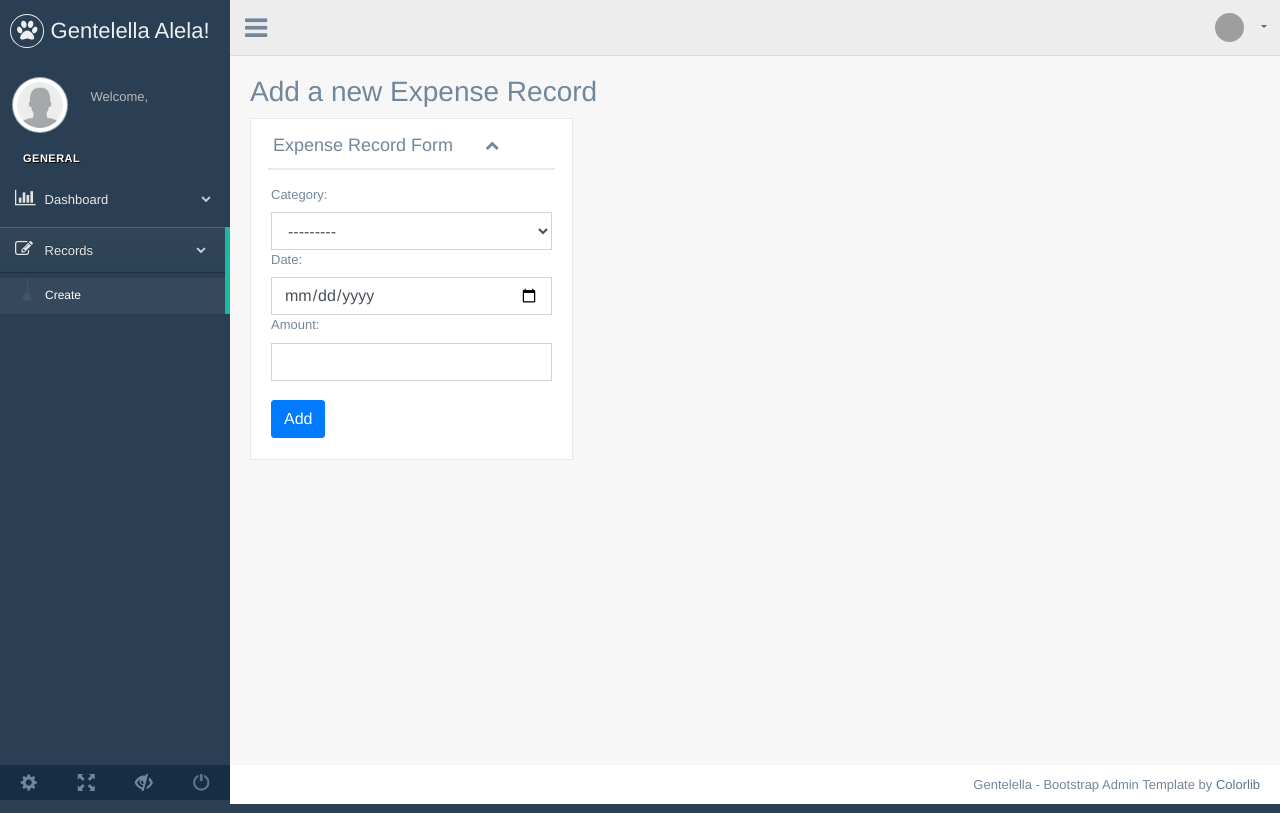
After one commit to ederortega/selfaccounting, a Django app: page /zzz/add/ in a window 1280 px wide. The commit adds this page. Run offline with Django 3.2, Linux system fonts and the light colour scheme; data that the repository does not hold is empty; some libraries are stand-ins or nearby versions; grey boxes are pictures that could not be loaded.

Commit message:
[Z-04] Add / Edit expense record form

```diff
--- /dev/null
+++ b/zzz/forms.py
@@ -0,0 +1,19 @@
+from django.forms import ModelForm, DateInput, Select, NumberInput
+from .models import Category, ExpenseRecord
+
+
+class CategoryForm(ModelForm):
+    class Meta:
+        model = Category
+        fields = ['name']
+
+
+class ExpenseRecordForm(ModelForm):
+    class Meta:
+        model = ExpenseRecord
+        fields = ['category', 'date', 'amount']
+        widgets = {
+            'category': Select(attrs={'class': 'form-control'}),
+            'date': DateInput(attrs={'class': 'form-control', 'type': 'date'}),
+            'amount': NumberInput(attrs={'class': 'form-control'}),
+        }
--- a/zzz/templates/zzz/base.html
+++ b/zzz/templates/zzz/base.html
@@ -59,7 +59,7 @@
                   </li>
                   <li><a><i class="fa fa-edit"></i> Records <span class="fa fa-chevron-down"></span></a>
                     <ul class="nav child_menu">
-                      <li><a href="form.html">Create</a></li>
+                      <li><a href="{% url 'zzz:add' %}">Create</a></li>
                     </ul>
                   </li>
                 </ul>
--- /dev/null
+++ b/zzz/templates/zzz/expense_add_edit.html
@@ -0,0 +1,46 @@
+{% extends 'zzz/base.html' %}
+{% block title %}{% if update %}Edit{% else %}Add{% endif %} Expense Record {% endblock title %}
+{% block main-content %}
+    <div class="page-title">
+        <div class="title_left">
+            <h3>
+                {% if update %}Update a{% else %}Add a new{% endif %} Expense Record
+            </h3>
+        </div>
+    </div>
+    <div class="clearfix"></div>
+    <div class="row">
+        <div class="col-md-4">
+        <!-- FORMULARIO -->
+            <div class="x_panel">
+                <div class="x_title">
+                    <h2>Expense Record Form</h2>
+                    <ul class="nav navbar-right panel_toolbox">
+                        <li><a class="collapse-link"><i class="fa fa-chevron-up"></i></a>
+                        </li>
+                    </ul>
+                    <div class="clearfix"></div>
+                </div>
+                <div class="x_content">
+                    <form action="." method="post" id="demo-form">{% csrf_token %}
+                        {{ form.category.label_tag }}
+                        {{ form.category }}
+                        {{ form.category.errors }}
+
+                        {{ form.date.label_tag }}
+                        {{ form.date }}
+                        {{ form.date.errors }}
+
+                        {{ form.amount.label_tag }}
+                        {{ form.amount }}
+                        {{ form.amount.errors }}
+                        <br />
+                        <input class="btn btn-primary" type="submit" value="{% if update %}Update{% else %}Add{% endif %}">
+                    </form>
+                    {% include "zzz/messages.html" %}
+                </div>
+            </div>
+        <!-- -->
+        </div>
+    </div>
+{% endblock main-content %}
--- /dev/null
+++ b/zzz/templates/zzz/messages.html
@@ -0,0 +1,5 @@
+{% if messages %}
+    {% for  message in messages %}
+        <p class="{{ message.tags }}">{{ message }}</p>
+    {% endfor %}
+{% endif %}
--- a/zzz/urls.py
+++ b/zzz/urls.py
@@ -1,6 +1,10 @@
 from django.urls import path
+from .views import HomeView, ExpenseRecordCreateView, ExpenseRecordUpdateView
 
 app_name = 'zzz'
 urlpatterns = [
+    path('', HomeView.as_view(), name='dashboard'),
+    path('add/', ExpenseRecordCreateView.as_view(), name='add'),
+    path('edit/<int:pk>/', ExpenseRecordUpdateView.as_view(), name='edit'),
 
 ]
--- a/zzz/views.py
+++ b/zzz/views.py
@@ -1,8 +1,13 @@
 from django.contrib.auth.decorators import login_required
+from django.contrib.messages.views import SuccessMessageMixin
 from django.shortcuts import render
 from django.views.generic import TemplateView
+from django.views.generic.edit import CreateView, UpdateView
 from django.urls import reverse_lazy
 from django.utils.decorators import method_decorator
+
+from .forms import ExpenseRecordForm
+from .models import ExpenseRecord
 
 
 class HomeView(TemplateView):
@@ -12,3 +17,33 @@ class HomeView(TemplateView):
     def get(self, request, *args, **kwargs):
         context = self.get_context_data(**kwargs)
         return self.render_to_response(context)
+
+
+class UpdateEstateMixin():
+    update = False
+
+    def get_context_data(self, **kwargs):
+        kwargs['update'] = self.update
+        return super(UpdateEstateMixin, self).get_context_data(**kwargs)
+
+
+class ExpenseRecordCreateView(UpdateEstateMixin, SuccessMessageMixin, CreateView):
+    template_name = 'zzz/expense_add_edit.html'
+    form_class = ExpenseRecordForm
+    success_url = reverse_lazy('zzz:add')
+    success_message = 'Expense record was created succesfully'
+
+
+class ExpenseRecordUpdateView(UpdateEstateMixin, SuccessMessageMixin, UpdateView):
+    template_name = 'zzz/expense_add_edit.html'
+    form_class = ExpenseRecordForm
+    model = ExpenseRecord
+    success_message = 'Expense record was updated succesfully'
+    update = True
+
+    def form_valid(self, form):
+        self.success_url = reverse_lazy(
+            'zzz:edit',
+            kwargs={'pk': self.object.pk}
+        )
+        return super(ExpenseRecordUpdateView, self).form_valid(form)
```
